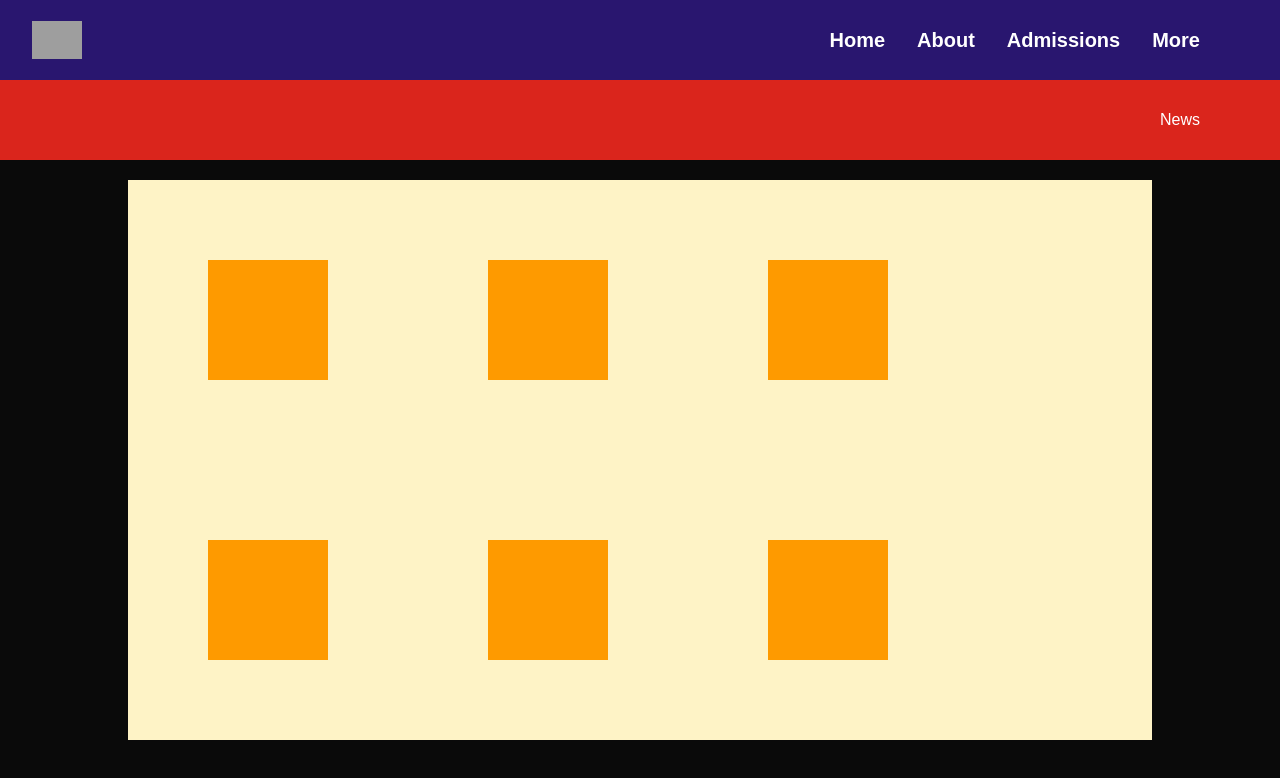
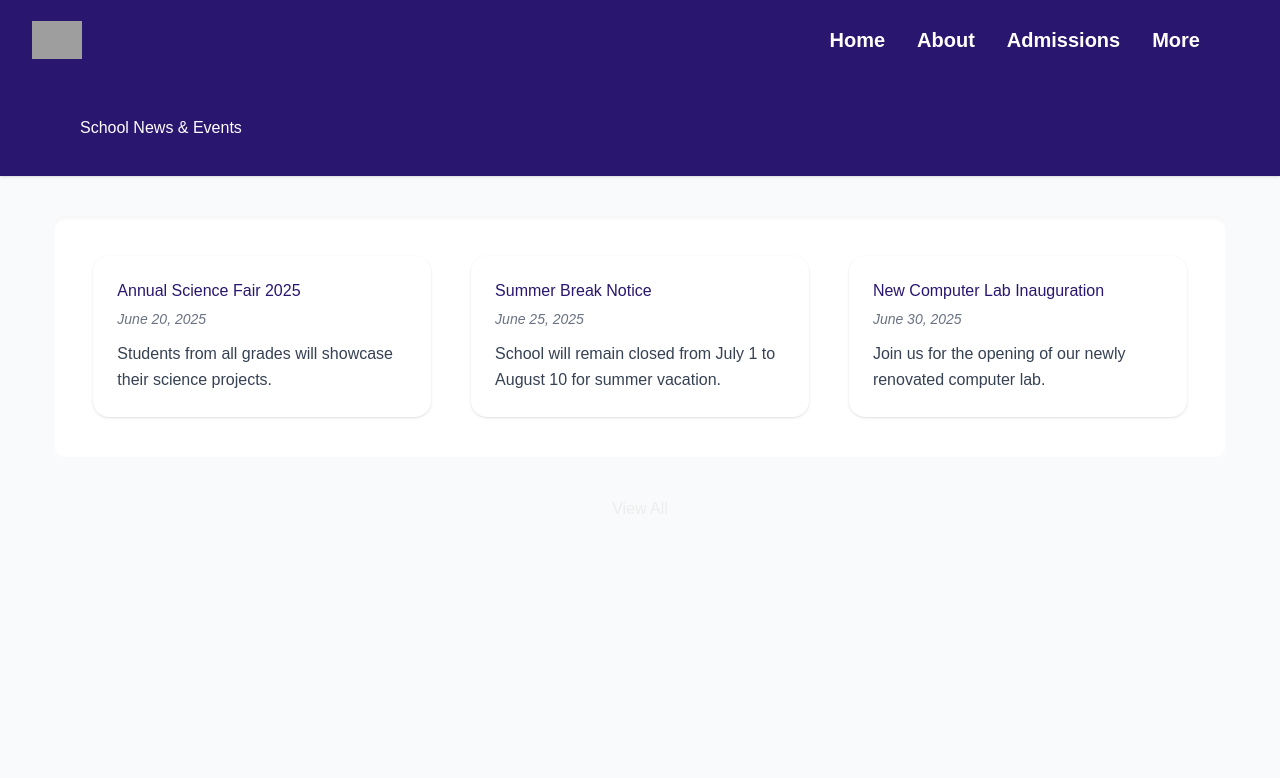
Before and after one commit to Prsnt95/school-website, a Next.js app: page /news in a window 1280 px wide. Shown: the top 778 px of the page. Built offline with nearby package versions, Linux system fonts and the light colour scheme; grey boxes are pictures that could not be loaded.

Commit message:
improved news layout

```diff
--- a/src/app/news/page.tsx
+++ b/src/app/news/page.tsx
@@ -1,21 +1,45 @@
-import React from 'react';
+'use client';
 
-const news = () => {
+import React, { useState } from 'react';
+
+import { newsItems } from '../../data/newsData';
+
+const News = () => {
+  const [showAll, setShowAll] = useState(false);
+  const visibleItems = showAll ? newsItems : newsItems.slice(0, 3);
+
   return (
-    <div className='h-full flex flex-col items-center '>
-      <div className='flex justify-end items-center bg-secondary h-20 !px-20 w-1/1'>
-        <h1 className='text-white text-4xl font-bold'>News</h1>
+    <div className='h-full flex flex-col items-center bg-gray-50'>
+      {/* Header */}
+      <div className='flex justify-between items-center bg-primary h-24 !px-20 w-full shadow-sm'>
+        <h1 className='text-white text-4xl font-bold'>School News & Events</h1>
       </div>
-      <div className='flex flex-row flex-wrap  bg-amber-100 w-4/5 h 4/5 !my-5'>
-        <div className='flex  h-30 w-30 bg-amber-500 !m-20 '></div>
-        <div className='flex   h-30 w-30 bg-amber-500 !m-20 '></div>
-        <div className='flex  h-30 w-30 bg-amber-500 !m-20 '></div>
-        <div className='flex   h-30 w-30 bg-amber-500 !m-20 '></div>
-        <div className='flex  h-30 w-30 bg-amber-500 !m-20 '></div>
-        <div className='flex   h-30 w-30 bg-amber-500 !m-20 '></div>
+
+      {/* News Cards Grid */}
+      <div className='grid grid-cols-1 sm:grid-cols-2 lg:grid-cols-3 gap-10 bg-white w-11/12 max-w-7xl !my-10 !p-10 rounded-xl shadow-inner'>
+        {visibleItems.map((item) => (
+          <div
+            key={item.id}
+            className='bg-white border border-gray-200 rounded-2xl shadow hover:shadow-lg transition-shadow duration-300 !p-6'
+          >
+            <h2 className='text-2xl font-bold text-primary !mb-2'>
+              {item.title}
+            </h2>
+            <p className='text-sm text-gray-500 italic !mb-3'>{item.date}</p>
+            <p className='text-gray-700 leading-relaxed'>{item.summary}</p>
+          </div>
+        ))}
       </div>
+
+      {/* Toggle Button */}
+      <button
+        onClick={() => setShowAll(!showAll)}
+        className='!mb-10 bg-primary text-white px-6 py-2 rounded-full hover:bg-secondary transition-colors duration-300'
+      >
+        {showAll ? 'View Less' : 'View All'}
+      </button>
     </div>
   );
 };
 
-export default news;
+export default News;
--- /dev/null
+++ b/src/data/newsData.js
@@ -0,0 +1,70 @@
+// src/data/newsData.ts
+export const newsItems = [
+  {
+    id: 1,
+    title: 'Annual Science Fair 2025',
+    date: 'June 20, 2025',
+    summary: 'Students from all grades will showcase their science projects.',
+  },
+  {
+    id: 2,
+    title: 'Summer Break Notice',
+    date: 'June 25, 2025',
+    summary:
+      'School will remain closed from July 1 to August 10 for summer vacation.',
+  },
+  {
+    id: 3,
+    title: 'New Computer Lab Inauguration',
+    date: 'June 30, 2025',
+    summary: 'Join us for the opening of our newly renovated computer lab.',
+  },
+  {
+    id: 4,
+    title: 'Back to School Night',
+    date: 'August 15, 2025',
+    summary:
+      'Parents are invited to meet teachers and learn about classroom expectations for the year.',
+  },
+  {
+    id: 5,
+    title: 'Fall Sports Tryouts Begin',
+    date: 'September 2, 2025',
+    summary:
+      'Tryouts for soccer, volleyball, and cross country start after school next week.',
+  },
+  {
+    id: 6,
+    title: 'Library Renovation Update',
+    date: 'September 10, 2025',
+    summary:
+      'The school library is getting new furniture and more books—expected to reopen next month.',
+  },
+  {
+    id: 7,
+    title: 'Picture Day Scheduled',
+    date: 'September 18, 2025',
+    summary: 'Students should wear their uniforms and bring their order forms.',
+  },
+  {
+    id: 8,
+    title: 'Teacher Appreciation Week',
+    date: 'October 5–9, 2025',
+    summary:
+      'Join us in celebrating our amazing educators with small gifts and thank-you notes.',
+  },
+  {
+    id: 9,
+    title: 'School-wide Cleanup Day',
+    date: 'October 22, 2025',
+    summary:
+      'Volunteers needed for a Saturday event to beautify our school grounds.',
+  },
+  {
+    id: 10,
+    title: 'Parent-Teacher Conferences',
+    date: 'November 6–7, 2025',
+    summary:
+      'Conferences will be held in-person and virtually—signup links will be emailed.',
+  },
+];
```
